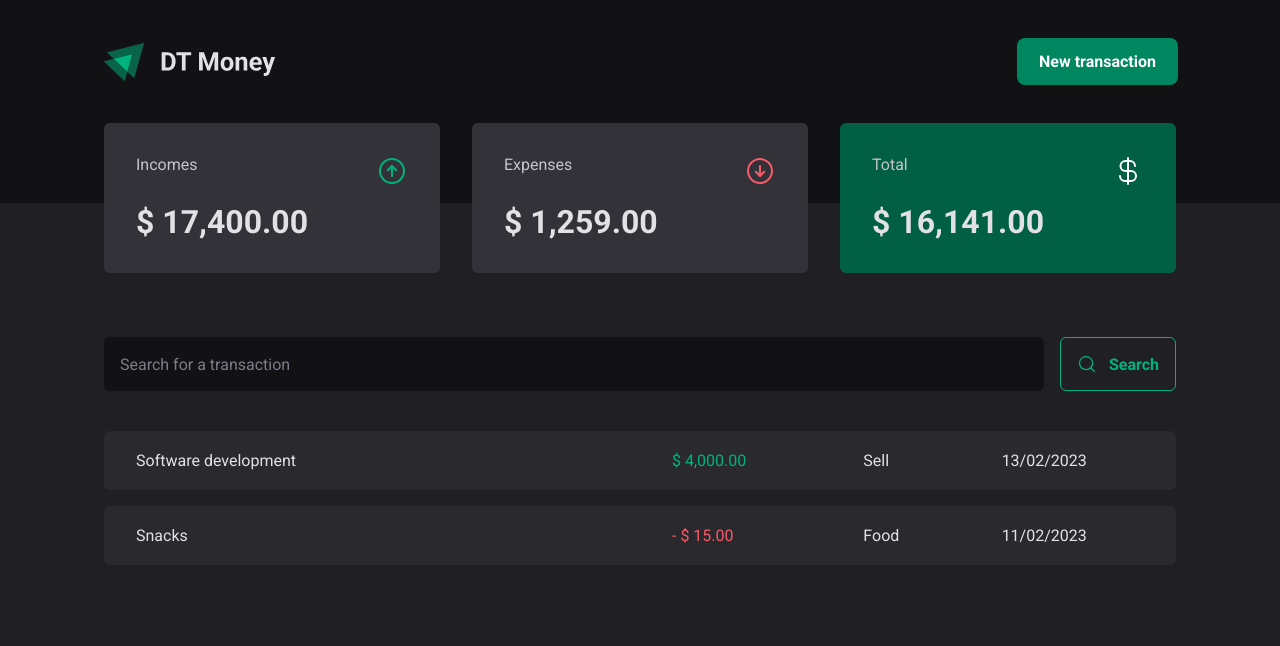
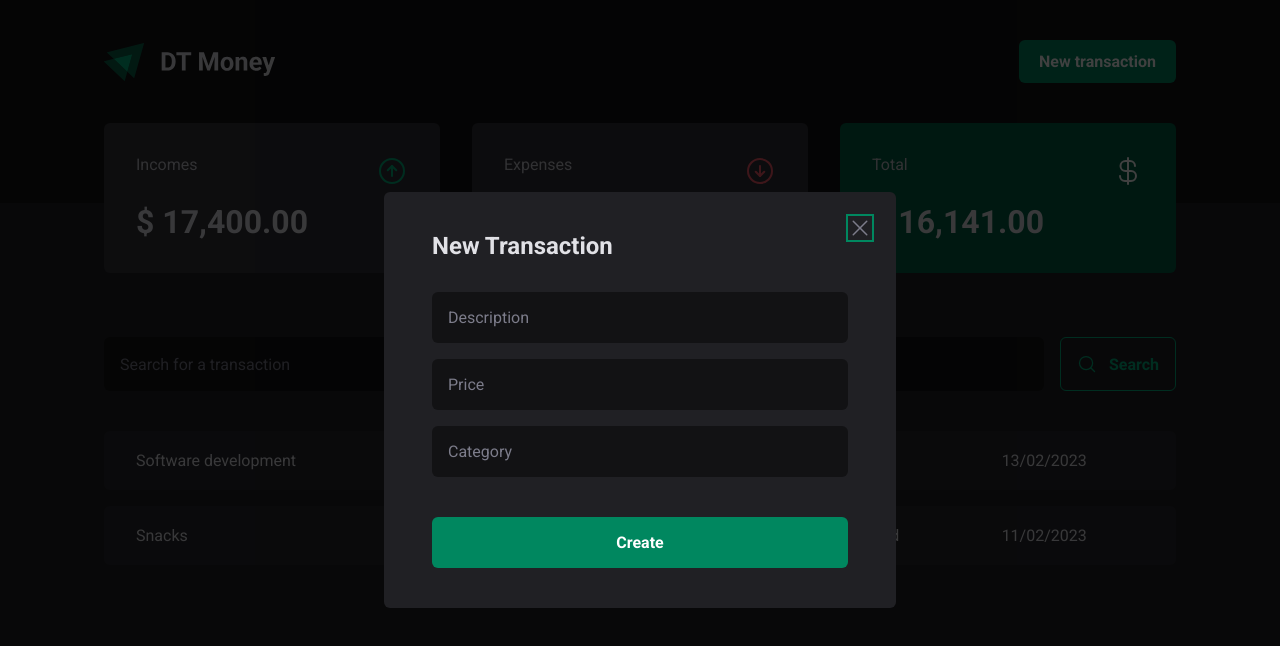
Before and after one commit to guilherme-n/dt-money, a React (Vite) app: page / in a window 1280 px wide. Both pictures are taken after a click on the button "New transaction". Shown: the top 646 px of the page. Built offline with nearby package versions, Linux system fonts and the light colour scheme.

Commit message:
create new transaction modal

```diff
--- a/package.json
+++ b/package.json
@@ -9,6 +9,7 @@
     "preview": "vite preview"
   },
   "dependencies": {
+    "@radix-ui/react-dialog": "^1.0.2",
     "phosphor-react": "^1.4.1",
     "react": "^18.2.0",
     "react-dom": "^18.2.0",
--- a/src/components/Header/index.tsx
+++ b/src/components/Header/index.tsx
@@ -1,12 +1,21 @@
 import { HeaderContainer, HeaderContent, NewTransactionButton } from './styles';
-import logo from '../../assets/logo.svg';
+import logoImg from '../../assets/logo.svg';
+import * as Dialog from '@radix-ui/react-dialog';
+import { NewTransactionModal } from '../NewTransactionModal';
 
 export function Header() {
 	return (
 		<HeaderContainer>
 			<HeaderContent>
-				<img src={logo} />
-				<NewTransactionButton>New transaction</NewTransactionButton>
+				<img src={logoImg} />
+
+				<Dialog.Root>
+					<Dialog.Trigger asChild>
+						<NewTransactionButton>New transaction</NewTransactionButton>
+					</Dialog.Trigger>
+
+					<NewTransactionModal />
+				</Dialog.Root>
 			</HeaderContent>
 		</HeaderContainer>
 	);
--- /dev/null
+++ b/src/components/NewTransactionModal/index.tsx
@@ -0,0 +1,27 @@
+import * as Dialog from '@radix-ui/react-dialog';
+import { X } from 'phosphor-react';
+import { CloseButton, Content, Overlay } from './styles';
+
+export function NewTransactionModal() {
+	return (
+		<Dialog.Portal>
+			<Overlay />
+
+			<Content>
+				<Dialog.Title>New Transaction</Dialog.Title>
+
+				<CloseButton>
+					<X size={24} />
+				</CloseButton>
+
+				<form action=''>
+					<input type='text' placeholder='Description' required />
+					<input type='number' placeholder='Price' required />
+					<input type='text' placeholder='Category' required />
+
+					<button type='submit'>Create</button>
+				</form>
+			</Content>
+		</Dialog.Portal>
+	);
+}
--- /dev/null
+++ b/src/components/NewTransactionModal/styles.ts
@@ -0,0 +1,69 @@
+import * as Dialog from '@radix-ui/react-dialog';
+import styled from 'styled-components';
+
+export const Overlay = styled(Dialog.Overlay)`
+	position: fixed;
+	inset: 0;
+	background: rgba(0, 0, 0, 0.75);
+`;
+
+export const Content = styled(Dialog.Content)`
+	min-width: 32rem;
+	border-radius: 6px;
+	padding: 2.5rem 3rem;
+	background: ${(props) => props.theme['gray-800']};
+
+	position: fixed;
+	top: 50%;
+	left: 50%;
+	transform: translate(-50%, -50%);
+
+	form {
+		margin-top: 2rem;
+
+		display: flex;
+		flex-direction: column;
+		gap: 1rem;
+
+		input {
+			border-radius: 6px;
+			border: 0;
+			background: ${(props) => props.theme['gray-900']};
+			color: ${(props) => props.theme['gray-300']};
+			padding: 1rem;
+
+			&::placeholder {
+				color: ${(props) => props.theme['gray-500']};
+			}
+		}
+
+		button[type='submit'] {
+			border: 0;
+			padding: 1rem 2rem;
+			background-color: ${(props) => props.theme['green-500']};
+			color: ${(props) => props.theme.white};
+			font-weight: bold;
+			border-radius: 6px;
+			margin-top: 1.5rem;
+			cursor: pointer;
+			transition: background-color 0.2s;
+
+			&:hover {
+				background: ${(props) => props.theme['green-700']};
+			}
+		}
+	}
+`;
+
+export const CloseButton = styled(Dialog.Close)`
+	position: absolute;
+	background: transparent;
+	border: 0;
+	top: 1.5rem;
+	right: 1.5rem;
+	line-height: 0;
+
+	cursor: pointer;
+
+	color: ${(props) => props.theme['gray-500']};
+`;
```
Also changed, not shown: 1 other file (tests, documents, lock files or other folders).
